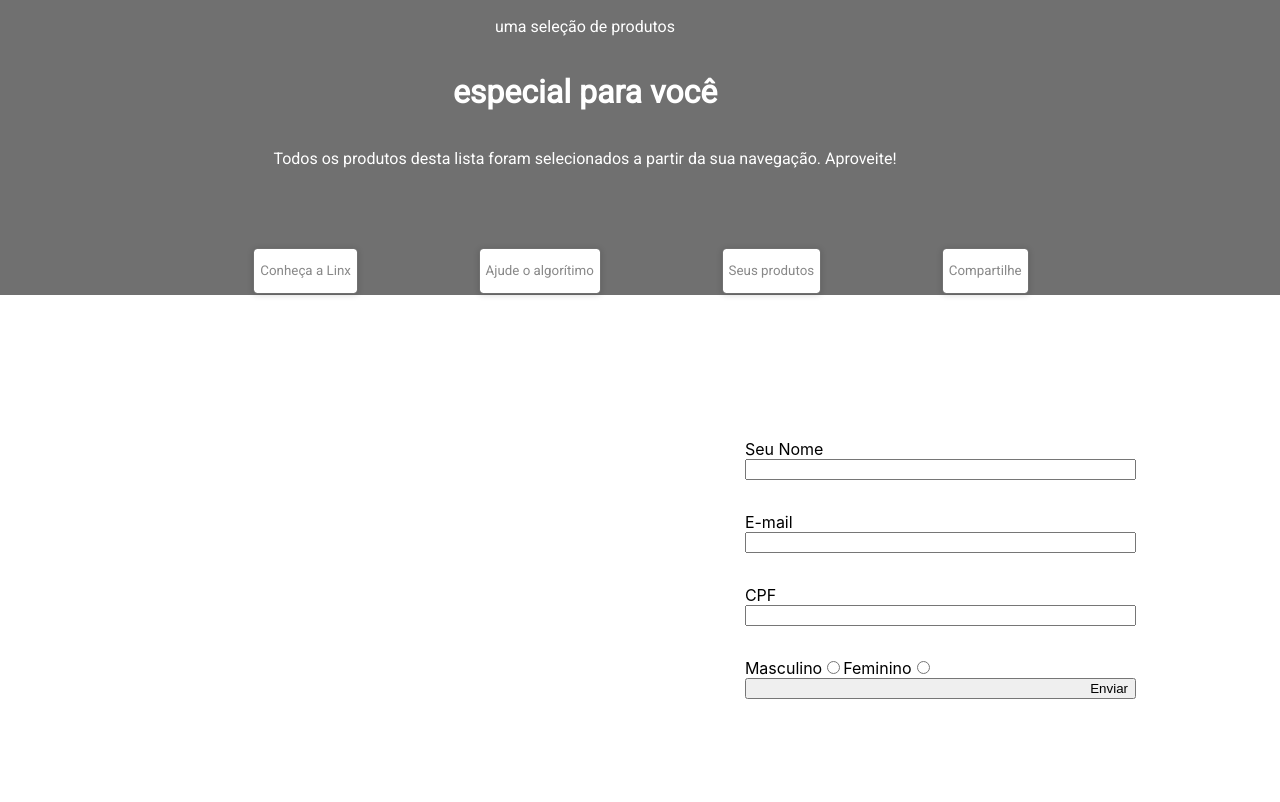
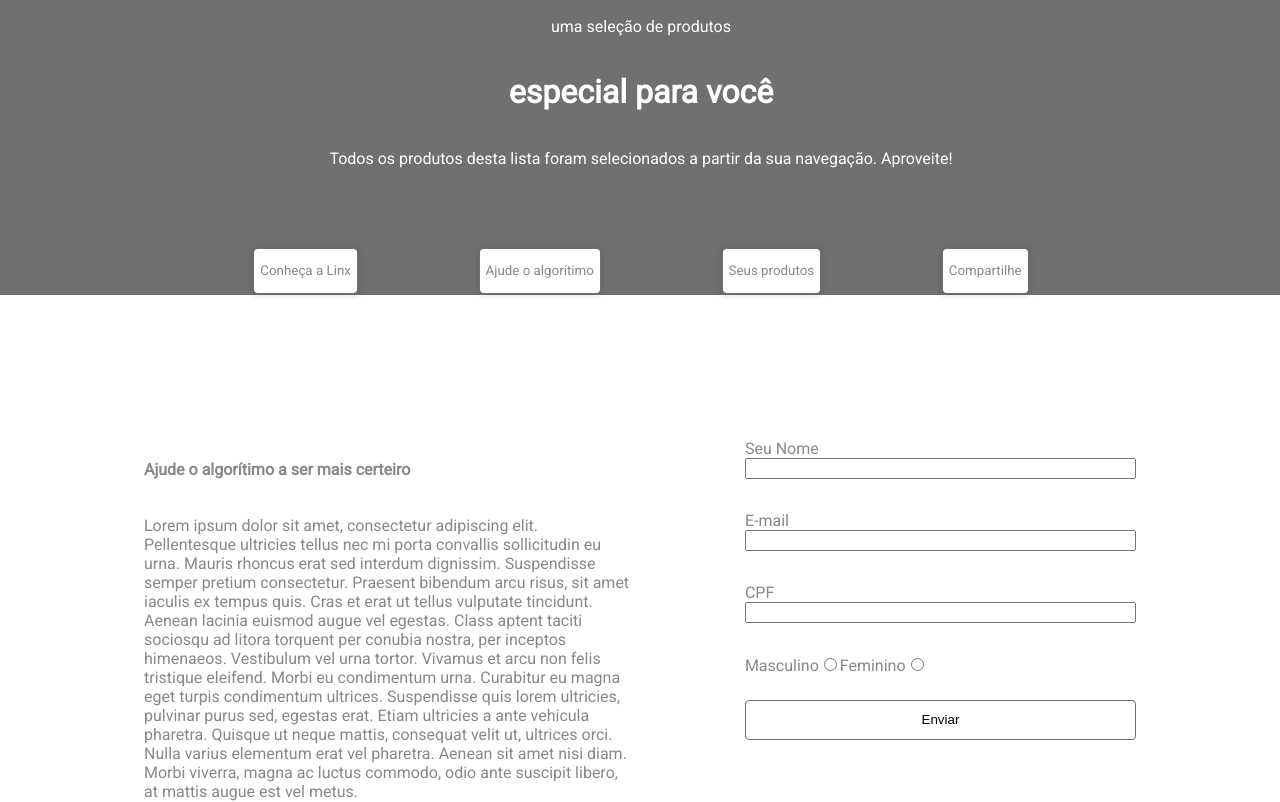
Before and after one commit to mathocihara/my-app, a React (Create React App) app: page / in a window 1280 px wide. Shown: the top 802 px of the page. Built offline with nearby package versions, Linux system fonts and the light colour scheme; no server answers.

Commit message:
Estilização da main

```diff
--- a/src/componentes/Main.css
+++ b/src/componentes/Main.css
@@ -3,13 +3,17 @@
     flex-direction: row;
     margin: 9rem;
     height: 100%;
+    font-family: 'Roboto', sans-serif;
 }
 
-.text{
+.textBlock{
     display: flex;
     width: 50%;
     margin-right: 7rem;
     flex-direction: column;
+    letter-spacing: 0px;
+    color: #888888;
+    opacity: 1;
 }
 
 .form{
@@ -18,6 +22,9 @@
     justify-content: space-around;
     height:100%;
     width: 40%;
+    letter-spacing: 0px;
+    color: #888888;
+    opacity: 1;
 }
 
 .buttonForm{
@@ -32,7 +39,17 @@ form{
 
 }
 
-button{
-    display: flex;
-    justify-content: flex-end;
+.genero{
+    flex-direction: row;
+    gap: 10%;
 }
+
+.buttonSubmit{
+    background: #FFFFFF 0% 0% no-repeat padding-box;
+    border: 1px solid #707070;
+    border-radius: 4px;
+    opacity: 1;
+    height: 40px;
+    margin-top: 25px;
+    justify-content: center;
+}
--- a/src/componentes/main.jsx
+++ b/src/componentes/main.jsx
@@ -6,8 +6,8 @@ function Main (){
     return (
         <main>
             <div className='container'>
-            <div className='text'>
-        <h3>Ajude o algorítimo a ser mais certeiro</h3>
+            <div className='textBlock'>
+        <h4>Ajude o algorítimo a ser mais certeiro</h4>
         <p>Lorem ipsum dolor sit amet, consectetur adipiscing elit. Pellentesque ultricies tellus nec mi porta convallis sollicitudin eu urna. Mauris rhoncus erat sed interdum
         dignissim. Suspendisse semper pretium consectetur. Praesent bibendum arcu risus, sit amet iaculis ex tempus quis. Cras et erat ut tellus vulputate tincidunt. Aenean
         lacinia euismod augue vel egestas. Class aptent taciti sociosqu ad litora torquent per conubia nostra, per inceptos himenaeos. Vestibulum vel urna tortor. Vivamus et arcu
@@ -31,17 +31,18 @@ function Main (){
         </label>
         </form>
 
-        <div>
+        <div className='genero'>
+
         <label >Masculino
-            <input type="radio" name="" id="" />
+            <input type="radio" name="g" id="" />
         </label>
 
         <label >Feminino
-            <input type="radio" name="" id="" />
+            <input type="radio" name="g" id="" />
         </label>
         </div>
 
-        <button>Enviar</button>
+        <button className='buttonSubmit'>Enviar</button>
         </div>
         </div>
         </main>
```
